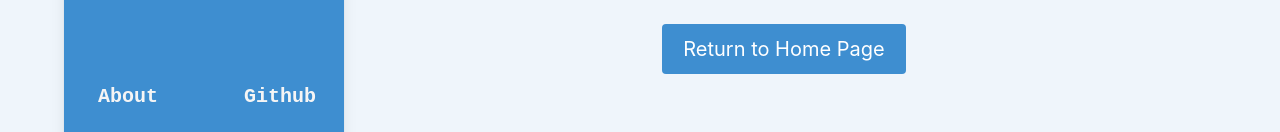
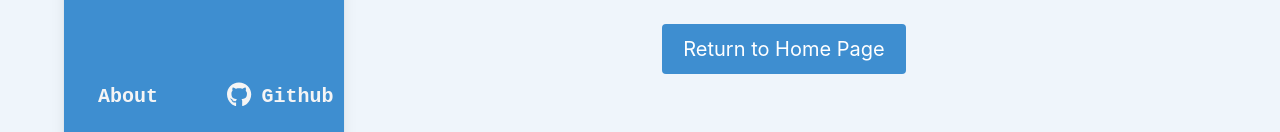
Before and after one commit to impeterk/tinyReddit, a React (Vite) app: page /404 in a window 1280 px wide. Shown: the part 660-792 px from the top of the page. Built offline with nearby package versions, Linux system fonts and the light colour scheme.

Commit message:
added github icon

```diff
--- a/package.json
+++ b/package.json
@@ -10,6 +10,7 @@
   },
   "dependencies": {
     "@fortawesome/fontawesome-svg-core": "^6.4.0",
+    "@fortawesome/free-brands-svg-icons": "^6.4.0",
     "@fortawesome/free-solid-svg-icons": "^6.4.0",
     "@fortawesome/react-fontawesome": "^0.2.0",
     "@reduxjs/toolkit": "1.8.5",
--- a/src/components/elements/navigation/Footer.jsx
+++ b/src/components/elements/navigation/Footer.jsx
@@ -1,10 +1,15 @@
 import { NavLink } from "react-router-dom";
+import { FontAwesomeIcon } from "@fortawesome/react-fontawesome";
+import { faGithub } from "@fortawesome/free-brands-svg-icons";
 
 export default function Footer() {
     return (
         <footer className="columns is-mobile has-text-centered mb-4 is-size-5 is-family-monospace has-text-weight-semibold ">
             <NavLink to='/about' className={({isActive}) => `navbar-item column is-rounded is-half ${isActive ? 'is-active has-text-info has-background-light' : 'has-text-light '}`}>About</NavLink>
-            <a id="githublink" className="column is-half is-rounded has-text-light" href="https://github.com/impeterk">Github</a>
+            <a id="githublink" className="column is-flex is-justify-content-space-evenly is-half is-rounded has-text-light" target="_blank" href="https://github.com/impeterk/tinyreddit">
+                <FontAwesomeIcon icon={faGithub} size="lg"/>
+                <span>Github</span>
+                </a>
         </footer>
     )
 }
```
Also changed, not shown: 1 other file (tests, documents, lock files or other folders).
